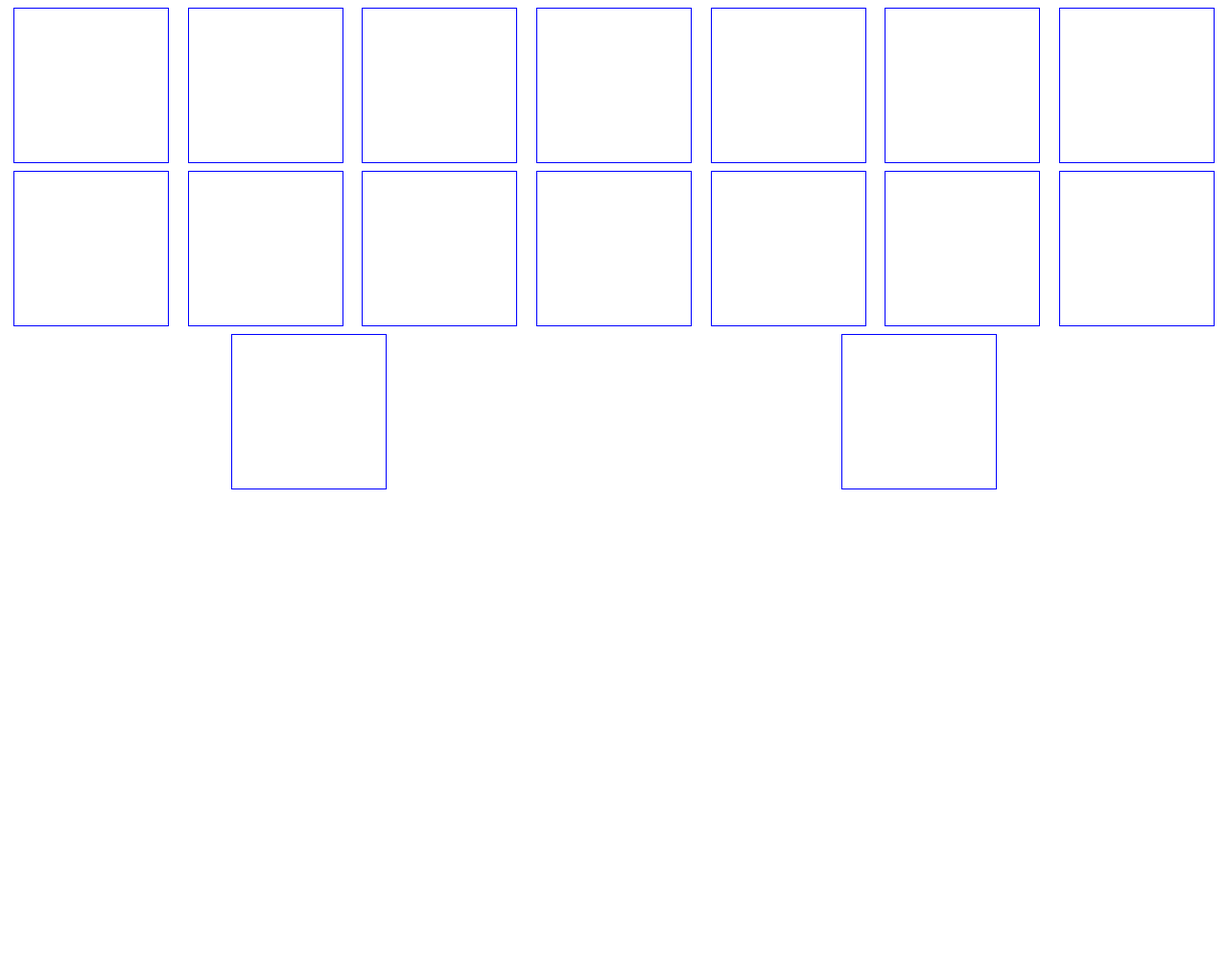
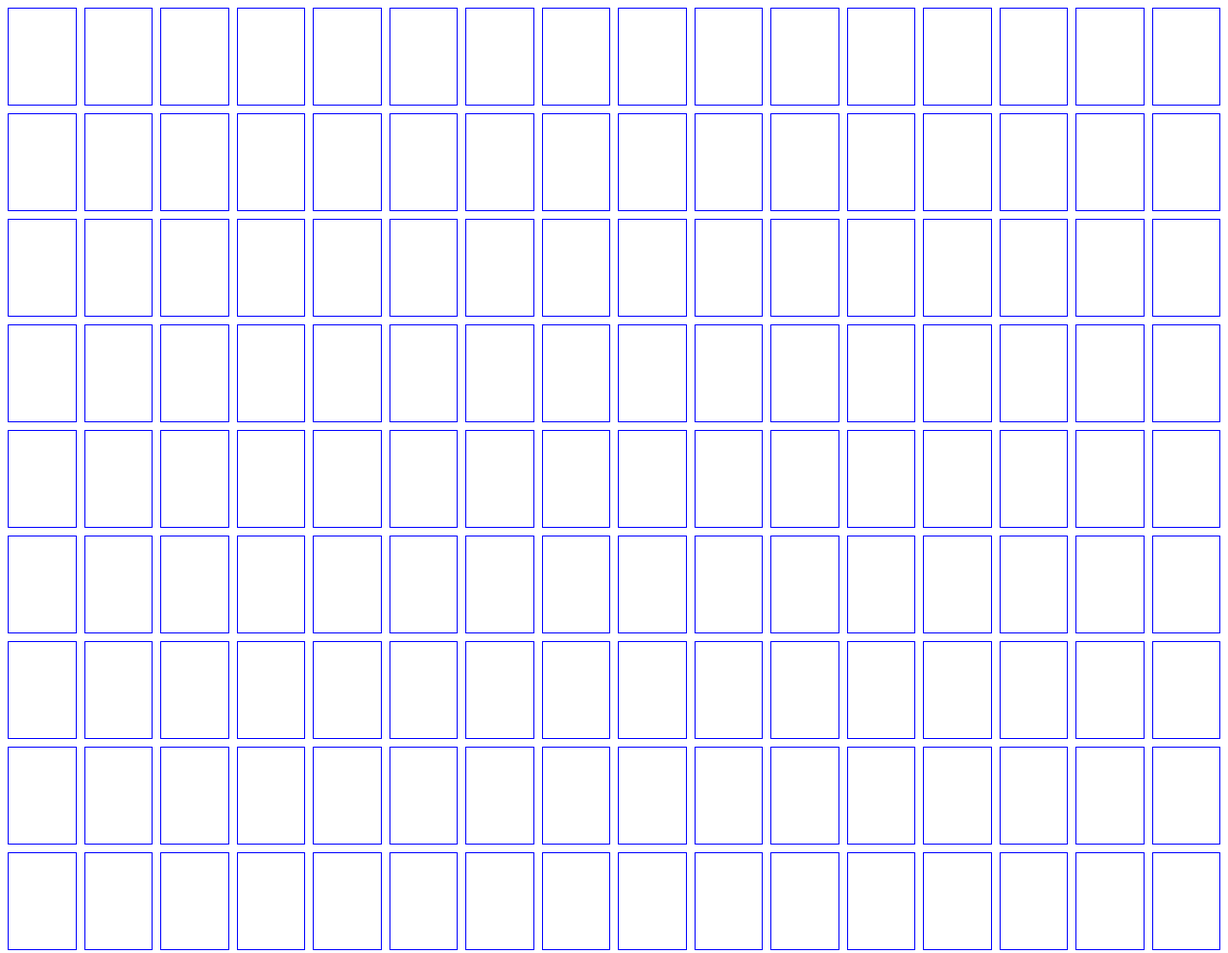
Before and after one commit to Hannah-Muthoni-Hailu/Etch-a-Sketch, a plain HTML site: page index.html in a window 1280 px wide. Shown: the top 993 px of the page at 96% size. Before the commit the page ends 800 px from the top, so only its background shows below. Drawn offline with Linux system fonts and the light colour scheme.

Commit message:
Issue with grid fixed Grid was improperly set to only 16 boxes instead of a 16 by 16 grid

```diff
--- a/index.html
+++ b/index.html
@@ -14,11 +14,22 @@
 <script>
     const parent = document.querySelector(".container");
     for (var i = 0; i < 16; i++) {
-        const div = document.createElement("div");
-        parent.appendChild(div);
-        div.addEventListener("mouseover", () => {
-            div.style.backgroundColor = "blue";
-        })
+        const parentDiv = document.createElement("div");
+        parentDiv.style.display = "flex";
+        parentDiv.style.justifyContent = "space-between";
+        parentDiv.style.flexWrap = "nowrap"
+        parentDiv.style.gap = "8px";
+        for (var j = 0; j < 16; j++) {
+            const div = document.createElement("div");
+            div.style.border = "1px solid blue";
+            div.style.width = "100px";
+            div.style.height = "100px";
+            div.addEventListener("mouseover", () => {
+                div.style.backgroundColor = "blue";
+            });
+            parentDiv.appendChild(div);
+        }
+        parent.appendChild(parentDiv);
     }
 </script>
 </html>
--- a/style.css
+++ b/style.css
@@ -1,12 +1,6 @@
 .container {
     display: flex;
-    flex-wrap: wrap;
-    justify-content: space-around;
+    flex-direction: column;
+    justify-content: space-between;
     gap: 8px;
 }
-
-.container div {
-    width: 160px;
-    height: 160px;
-    border: 1px solid blue;
-}
```
